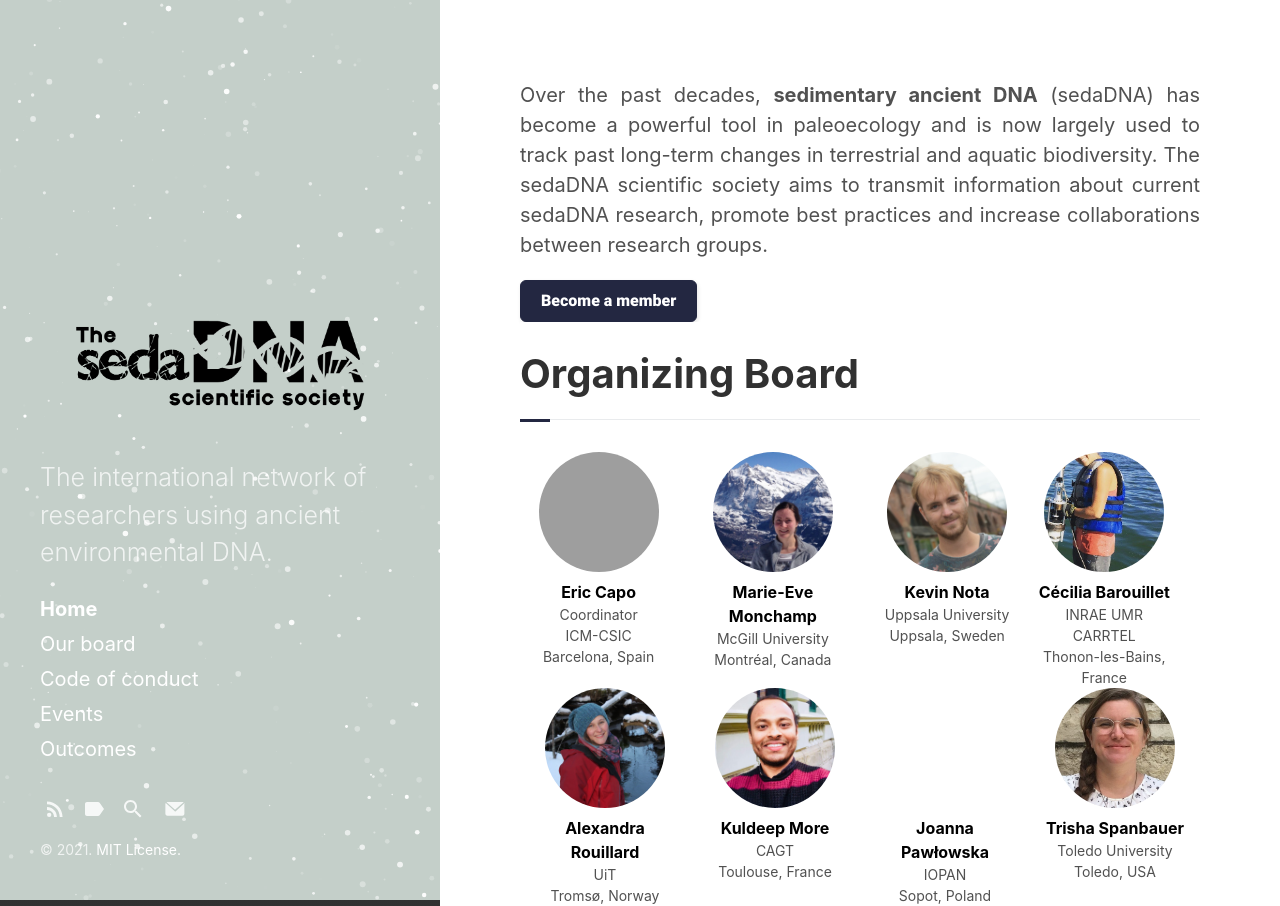
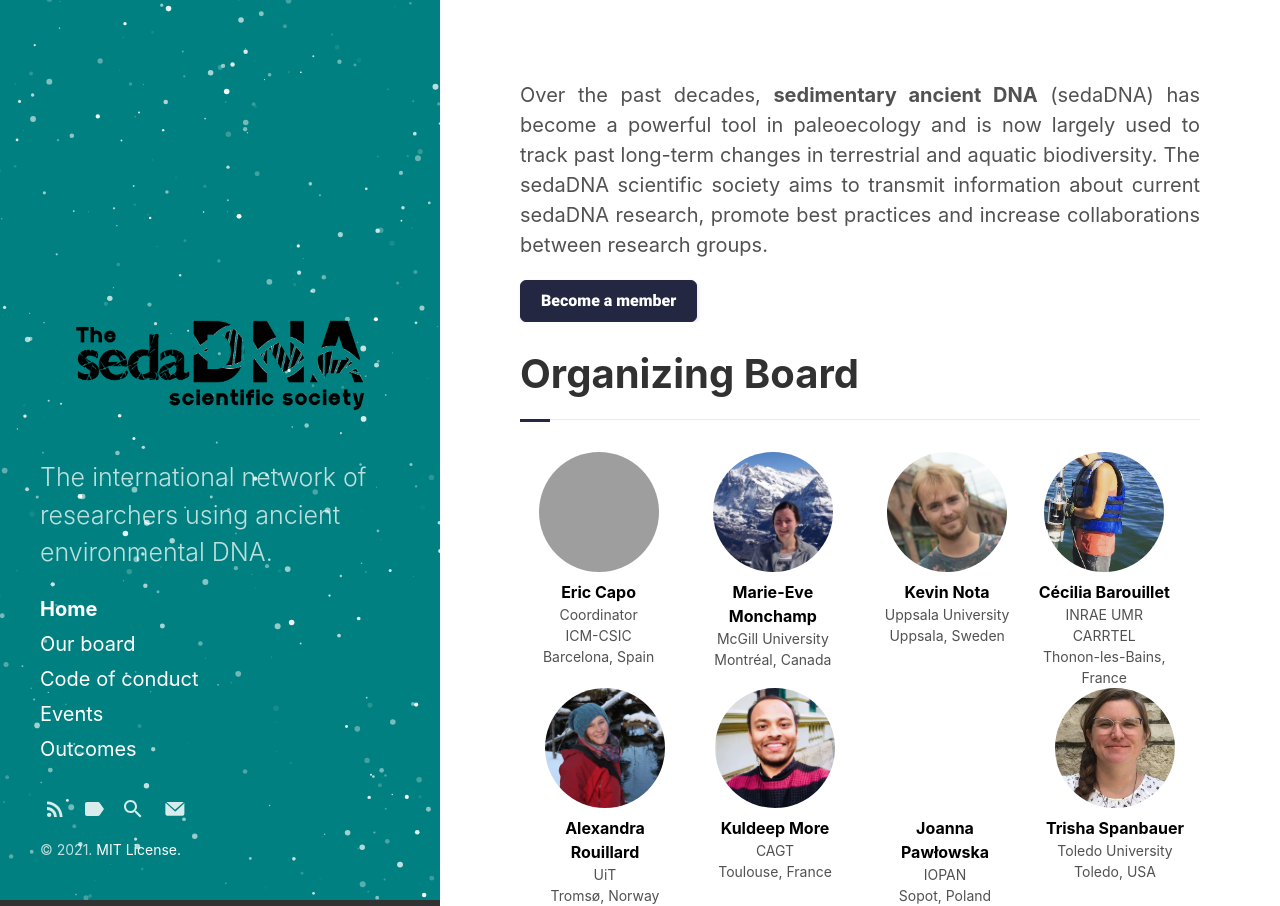
Before and after one commit to sedadna/sedadna.github.io, a Jekyll site: the page built from index.html, in a window 1280 px wide. Built offline with Jekyll 4.4.1, drawn with Linux system fonts in a browser that asks for light colours; the list of posts is cut into pages by our own code; grey boxes are pictures that could not be loaded.

Commit message:
Update main.scss

```diff
--- a/assets/css/main.scss
+++ b/assets/css/main.scss
@@ -15,7 +15,7 @@ $sidebar-width: 22rem;
   .particles-js-canvas-el {
     position: fixed;
     z-index: -1;
-    background-color: #c4cfc9;
+    background-color: #008080;
   }
 }
 
```
